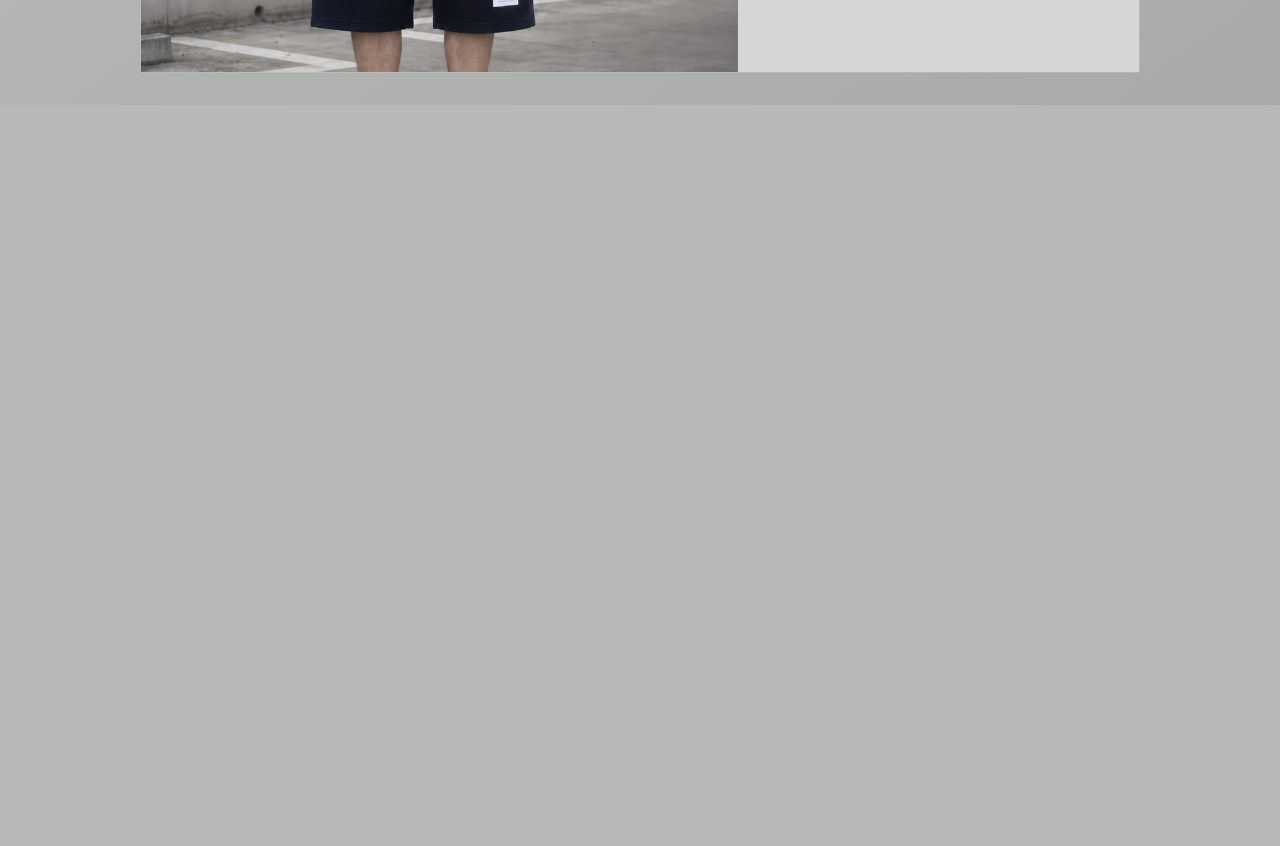
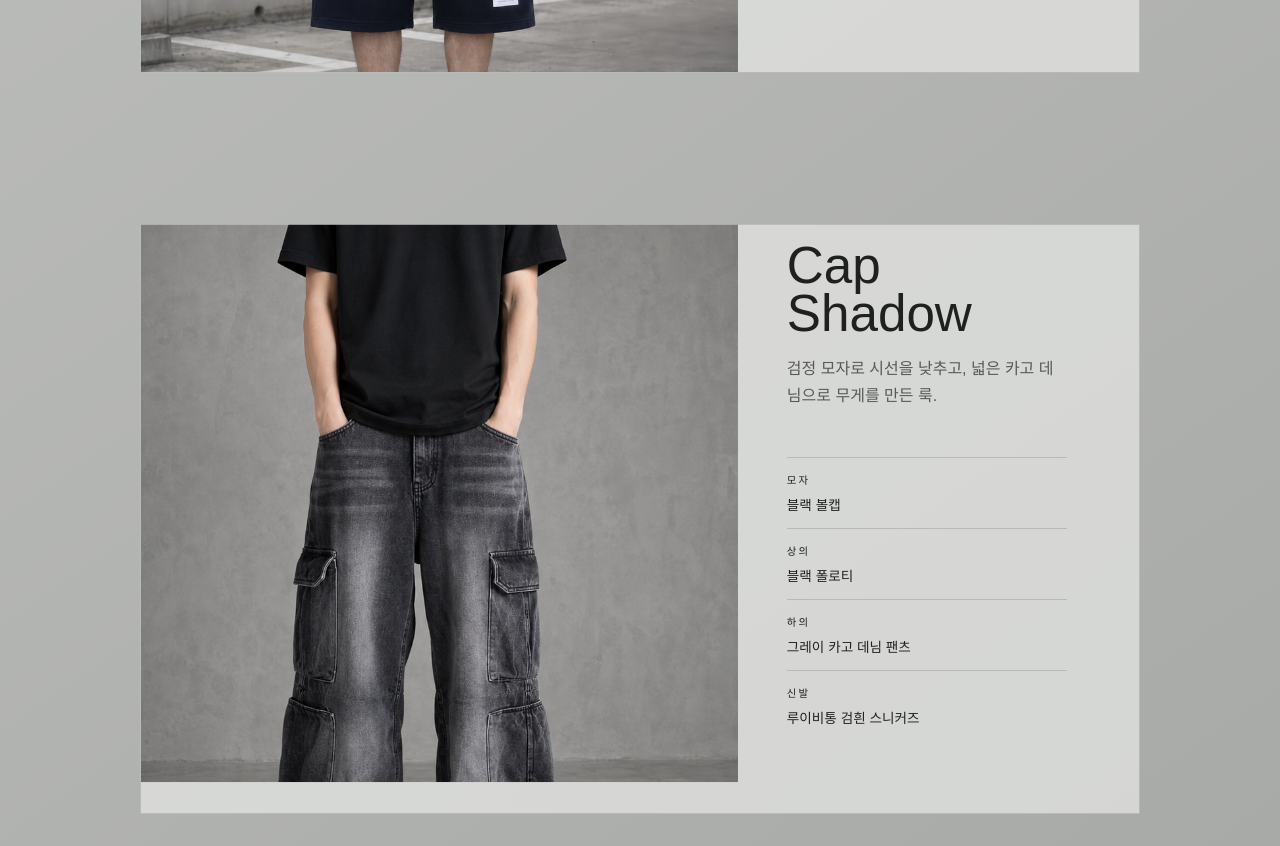
Before and after one commit to ue2018609-ai/mood-odd, a Next.js app: page / in a window 1280 px wide. Shown: the part 2720-3566 px from the top of the page. Before the commit the page ends 2825 px from the top, so only its background shows below. Built offline with nearby package versions, Linux system fonts and the light colour scheme.

Commit message:
Add capped third outfit look

```diff
--- a/app/page.js
+++ b/app/page.js
@@ -36,6 +36,20 @@ export default function Home() {
         ["상의", "블랙 후드집업"],
         ["하의", "톰브라운 네이비 반바지"],
         ["신발", "베이프 검흰 스니커즈"],
+      ],
+    },
+    {
+      id: "look-03",
+      number: "LOOK 03",
+      title: "Cap Shadow",
+      image: "/looks/mood-odd-look-04-cap.png",
+      alt: "검정 폴로티와 그레이 카고 데님, 루이비통 신발과 검정 모자를 조합한 스트릿 코디",
+      mood: "검정 모자로 시선을 낮추고, 넓은 카고 데님으로 무게를 만든 룩.",
+      items: [
+        ["모자", "블랙 볼캡"],
+        ["상의", "블랙 폴로티"],
+        ["하의", "그레이 카고 데님 팬츠"],
+        ["신발", "루이비통 검흰 스니커즈"],
       ],
     },
   ];
```
Also changed, not shown: public/looks/mood-odd-look-04-cap.png (added).
